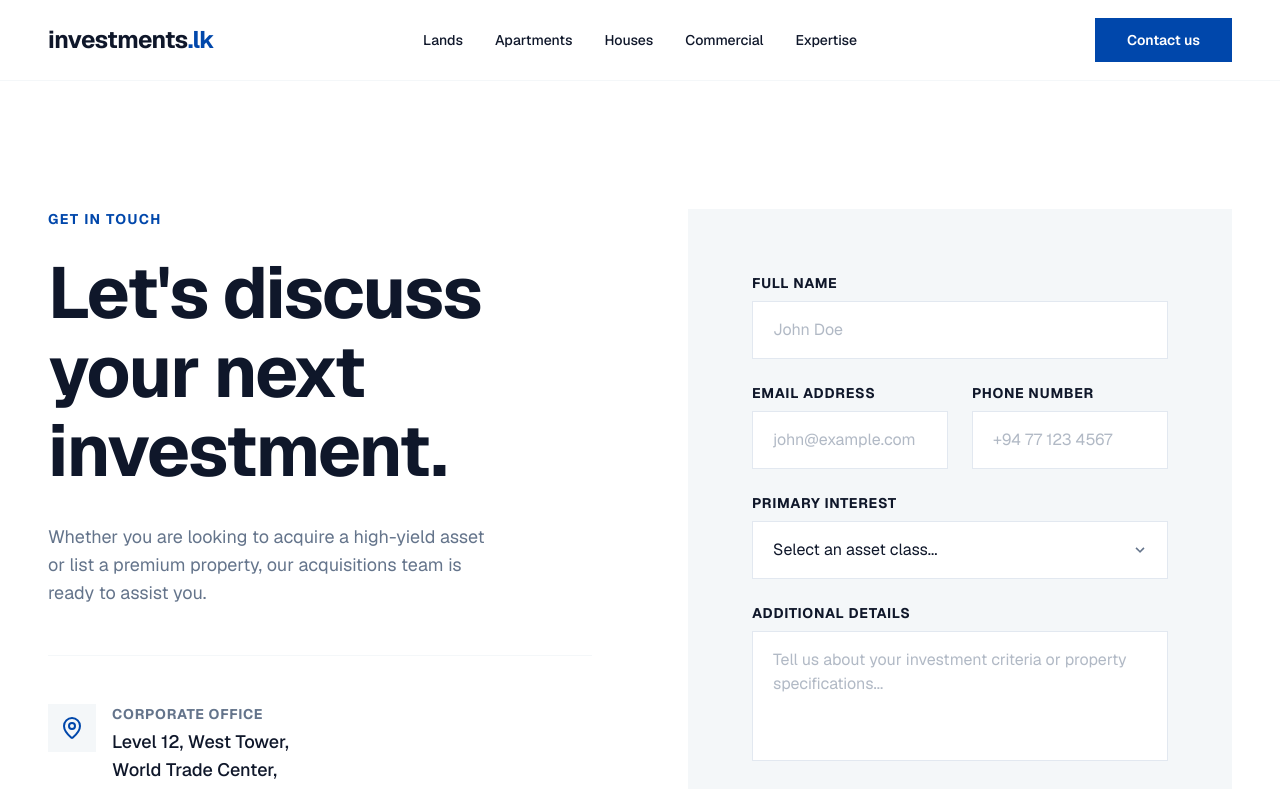
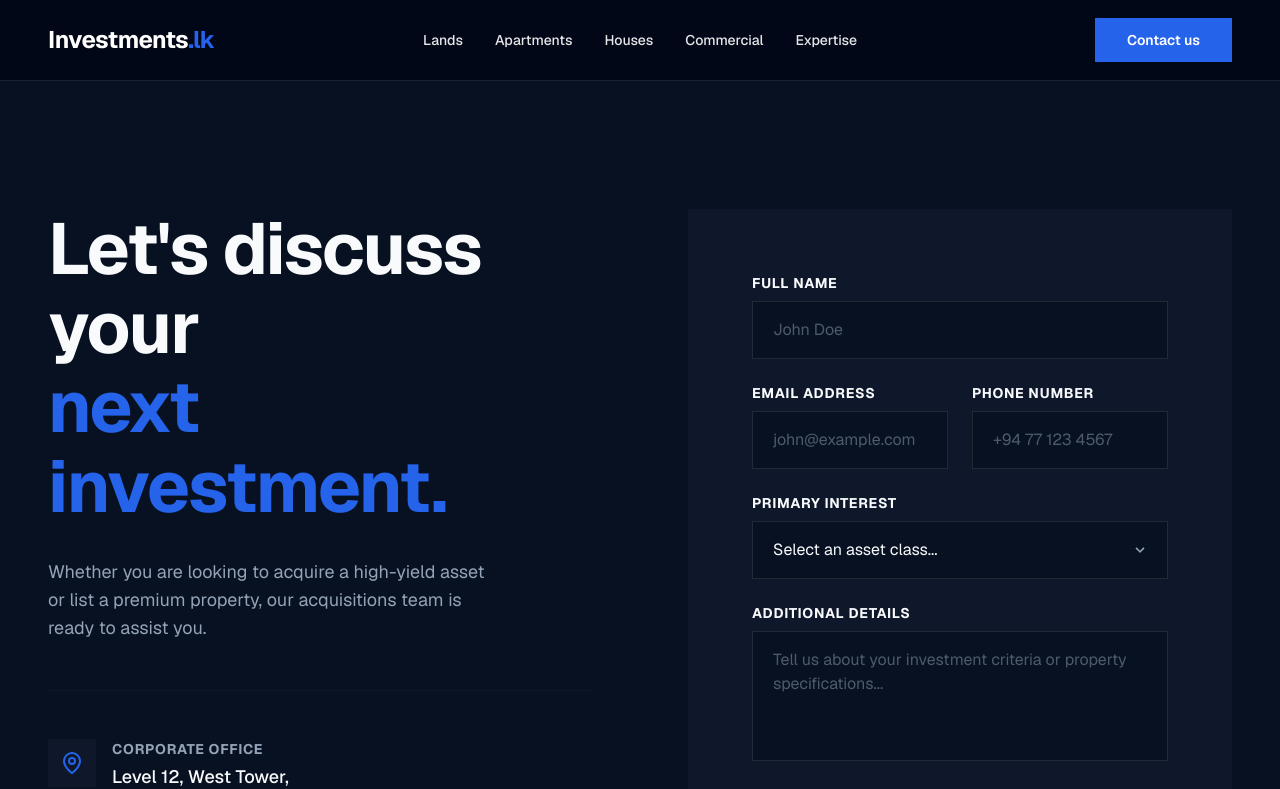
Before and after one commit to SajithPrawanthaFernando/investments, a Next.js app: page /contact in a window 1280 px wide. Shown: the top 789 px of the page. Built offline with nearby package versions, Linux system fonts and the light colour scheme.

Commit message:
Fixed requested changes

```diff
--- a/src/app/contact/page.tsx
+++ b/src/app/contact/page.tsx
@@ -39,17 +39,15 @@ export default function ContactPage() {
   return (
     <div
       ref={containerRef}
-      className="w-full bg-background min-h-screen md:pt-32 pt-16 pb-24"
+      className="w-full bg-background min-h-screen md:pt-32 pt-16 md:pb-24"
     >
       <div className="max-w-[1440px] mx-auto px-6 md:px-12">
         <div className="grid grid-cols-1 lg:grid-cols-2 gap-16 lg:gap-24">
           {/* Left Column: Direct Contact Details */}
           <div ref={leftColumnRef} className="flex flex-col justify-center">
-            <span className="inline-block text-brand font-bold tracking-widest uppercase text-sm mb-6">
-              Get in Touch
-            </span>
             <h1 className="text-5xl md:text-6xl lg:text-7xl font-bold tracking-tight text-foreground leading-[1.1] mb-8">
-              Let's discuss your next investment.
+              Let's discuss your <br />{" "}
+              <span className="text-brand">next investment.</span>
             </h1>
             <p className="text-lg text-muted mb-12 max-w-md">
               Whether you are looking to acquire a high-yield asset or list a
@@ -133,7 +131,7 @@ export default function ContactPage() {
                   type="text"
                   id="name"
                   placeholder="John Doe"
-                  className="w-full bg-background border border-slate-200 dark:border-white/10 px-5 py-4 text-foreground outline-none focus:border-brand focus:ring-1 focus:ring-brand transition-all duration-300 placeholder:text-muted/50"
+                  className="w-full bg-background border border-white/10 px-5 py-4 text-foreground outline-none focus:border-brand focus:ring-1 focus:ring-brand transition-all duration-300 placeholder:text-muted/50"
                   required
                 />
               </div>
@@ -151,7 +149,7 @@ export default function ContactPage() {
                     type="email"
                     id="email"
                     placeholder="john@example.com"
-                    className="w-full bg-background border border-slate-200 dark:border-white/10 px-5 py-4 text-foreground outline-none focus:border-brand focus:ring-1 focus:ring-brand transition-all duration-300 placeholder:text-muted/50"
+                    className="w-full bg-background border border-white/10 px-5 py-4 text-foreground outline-none focus:border-brand focus:ring-1 focus:ring-brand transition-all duration-300 placeholder:text-muted/50"
                     required
                   />
                 </div>
@@ -166,7 +164,7 @@ export default function ContactPage() {
                     type="tel"
                     id="phone"
                     placeholder="+94 77 123 4567"
-                    className="w-full bg-background border border-slate-200 dark:border-white/10 px-5 py-4 text-foreground outline-none focus:border-brand focus:ring-1 focus:ring-brand transition-all duration-300 placeholder:text-muted/50"
+                    className="w-full bg-background border border-white/10 px-5 py-4 text-foreground outline-none focus:border-brand focus:ring-1 focus:ring-brand transition-all duration-300 placeholder:text-muted/50"
                   />
                 </div>
               </div>
@@ -182,7 +180,7 @@ export default function ContactPage() {
                 <div className="relative">
                   <select
                     id="interest"
-                    className="w-full bg-background border border-slate-200 dark:border-white/10 px-5 py-4 text-foreground outline-none focus:border-brand focus:ring-1 focus:ring-brand transition-all duration-300 appearance-none rounded-none"
+                    className="w-full bg-background border border-white/10 px-5 py-4 text-foreground outline-none focus:border-brand focus:ring-1 focus:ring-brand transition-all duration-300 appearance-none rounded-none"
                     required
                   >
                     <option value="" disabled selected>
@@ -219,14 +217,14 @@ export default function ContactPage() {
                   id="message"
                   rows={4}
                   placeholder="Tell us about your investment criteria or property specifications..."
-                  className="w-full bg-background border border-slate-200 dark:border-white/10 px-5 py-4 text-foreground outline-none focus:border-brand focus:ring-1 focus:ring-brand transition-all duration-300 placeholder:text-muted/50 resize-none"
+                  className="w-full bg-background border border-white/10 px-5 py-4 text-foreground outline-none focus:border-brand focus:ring-1 focus:ring-brand transition-all duration-300 placeholder:text-muted/50 resize-none"
                 ></textarea>
               </div>
 
               {/* Submit Button */}
               <button
                 type="submit"
-                className="group mt-4 w-full bg-brand text-white py-5 font-bold tracking-widest uppercase flex items-center justify-center gap-3 hover:bg-navy transition-colors duration-300"
+                className="group mt-4 w-full hover:bg-white hover:text-navy bg-brand text-white py-5 font-bold tracking-widest uppercase flex items-center justify-center gap-3  transition-colors duration-300"
               >
                 Submit Inquiry
                 <ArrowRight
--- a/src/app/globals.css
+++ b/src/app/globals.css
@@ -1,29 +1,17 @@
 @import "tailwindcss";
 
 :root {
-  /* Core Canvas */
-  --background: #ffffff; /* Pure crisp white */
-  --surface: #f4f7f9; /* A very subtle, icy off-white for your boxy cards to stand out */
+  /* Core Canvas (Locked to Dark Mode) */
+  --background: #081121;
+  --surface: #0f172a;
 
   /* Typography & Lines */
-  --foreground: #0f172a; /* Deep slate/navy instead of harsh black */
-  --foreground-muted: #64748b; /* For secondary text (e.g., location details) */
+  --foreground: #f8fafc;
+  --foreground-muted: #94a3b8;
 
   /* Brand Colors */
-  --brand-blue: #0047ab; /* A strong, premium Cobalt Blue for buttons/highlights */
-  --brand-navy: #081121; /* An ultra-dark navy for massive 'heavy' sections like the Footer or Hero */
-}
-
-/* Optional: Dark mode inversion for the high-end night-owl investors */
-@media (prefers-color-scheme: dark) {
-  :root {
-    --background: #081121;
-    --surface: #0f172a;
-    --foreground: #f8fafc;
-    --foreground-muted: #94a3b8;
-    --brand-blue: #2563eb; /* Slightly lighter blue for dark mode contrast */
-    --brand-navy: #020617;
-  }
+  --brand-blue: #2563eb; /* Strong blue for buttons/highlights */
+  --brand-navy: #020617; /* Ultra-dark navy for heavy sections */
 }
 
 @theme inline {
--- a/src/components/home/CategoryGrid.tsx
+++ b/src/components/home/CategoryGrid.tsx
@@ -141,7 +141,7 @@ export default function CategoryGrid() {
             </p>
             <Link
               href="/properties"
-              className="inline-flex items-center justify-center bg-brand text-white px-8 py-3 text-sm font-semibold hover:bg-navy transition-colors duration-300"
+              className="inline-flex items-center justify-center hover:bg-white hover:text-navy bg-brand text-white px-8 py-3 text-sm font-semibold  transition-colors duration-300"
             >
               Browse all
             </Link>
--- a/src/components/home/HeroVideo.tsx
+++ b/src/components/home/HeroVideo.tsx
@@ -155,7 +155,7 @@ export default function HeroVideo() {
         <div className="hero-cta mt-8 pointer-events-auto">
           <Link
             href="/properties"
-            className="inline-flex items-center justify-center bg-white text-navy px-10 py-4 text-sm font-semibold hover:bg-brand hover:text-white transition-colors duration-300"
+            className="inline-flex items-center justify-center hover:bg-white hover:text-navy bg-brand text-white px-10 py-4 text-sm font-semibold transition-colors duration-300"
           >
             Explore Portfolio
           </Link>
--- a/src/components/layout/Footer.tsx
+++ b/src/components/layout/Footer.tsx
@@ -41,7 +41,7 @@ export default function Footer() {
           {footerLinks.map((section, index) => (
             <div
               key={section.category}
-              className={`flex flex-col md:flex-row md:items-center py-8 border-b border-slate-200 dark:border-white/10 ${
+              className={`flex flex-col md:flex-row md:items-center py-8 border-b border-white/10 ${
                 index === 0 ? "border-t" : ""
               }`}
             >
@@ -72,7 +72,7 @@ export default function Footer() {
         <div className="flex flex-col md:flex-row items-center justify-between gap-6">
           {/* Copyright */}
           <p className="text-sm text-muted text-center md:text-left">
-            © Copyright {new Date().getFullYear()} investments.lk. All Rights
+            © Copyright {new Date().getFullYear()} Investments.lk. All Rights
             Reserved.
           </p>
 
--- a/src/components/layout/Navbar.tsx
+++ b/src/components/layout/Navbar.tsx
@@ -8,7 +8,6 @@ import { gsap, useGSAP } from "@/lib/gsap";
 import { clsx, type ClassValue } from "clsx";
 import { twMerge } from "tailwind-merge";
 
-// Quick utility for cleaner tailwind class merging
 function cn(...inputs: ClassValue[]) {
   return twMerge(clsx(inputs));
 }
@@ -27,7 +26,6 @@ function NavbarContent() {
   const navRef = useRef<HTMLElement>(null);
   const [isMobileMenuOpen, setIsMobileMenuOpen] = useState(false);
 
-  // GSAP: Slide down gracefully on initial page load
   useGSAP(
     () => {
       gsap.from(navRef.current, {
@@ -44,17 +42,18 @@ function NavbarContent() {
     <header
       ref={navRef}
       className={cn(
-        "sticky top-0 z-50 w-full border-b border-surface transition-colors duration-300",
-        // CRITICAL FIX: Make the header fully solid Navy when the menu is open
-        // so text from the page doesn't bleed behind the logo.
-        isMobileMenuOpen ? "bg-navy" : "bg-background backdrop-blur-lg",
+        // CRITICAL FIX: Replaced border-surface with border-white/10
+        "sticky top-0 z-50 w-full border-b border-white/10 transition-colors duration-300",
+        // CRITICAL FIX: Forced bg-navy instead of adapting bg-background
+        isMobileMenuOpen ? "bg-navy" : "bg-navy/80 backdrop-blur-lg",
       )}
     >
       <div className="max-w-[1440px] mx-auto px-6 md:px-12 h-20 flex items-center justify-between">
         {/* Logo */}
         <Link href="/" className="flex items-center gap-1 z-50 relative">
-          <span className="text-2xl font-bold tracking-tight text-foreground">
-            investments<span className="text-brand">.lk</span>
+          {/* CRITICAL FIX: Replaced text-foreground with explicit text-white */}
+          <span className="text-2xl font-bold tracking-tight text-white">
+            Investments<span className="text-brand">.lk</span>
           </span>
         </Link>
 
@@ -77,7 +76,10 @@ function NavbarContent() {
                 className={cn(
                   "relative py-1 text-sm font-medium transition-colors hover:text-brand",
                   "after:absolute after:bottom-0 after:left-0 after:h-[2px] after:w-full after:origin-left after:scale-x-0 after:bg-brand after:transition-transform after:duration-300 hover:after:scale-x-100",
-                  isActive ? "text-brand after:scale-x-100" : "text-foreground",
+                  // CRITICAL FIX: Replaced text-foreground with explicit text-white
+                  isActive
+                    ? "text-brand after:scale-x-100"
+                    : "text-white/90 hover:text-white",
                 )}
               >
                 {link.name}
@@ -90,7 +92,7 @@ function NavbarContent() {
         <div className="hidden md:block z-50 relative">
           <Link
             href="/contact"
-            className="bg-brand text-white px-8 py-3 text-sm font-semibold hover:bg-navy transition-colors duration-300 inline-block"
+            className="bg-brand text-white px-8 py-3 text-sm font-semibold hover:bg-white hover:text-navy  transition-colors duration-300 inline-block"
           >
             Contact us
           </Link>
@@ -98,7 +100,8 @@ function NavbarContent() {
 
         {/* Mobile Menu Toggle */}
         <button
-          className="md:hidden p-2 text-foreground z-50 relative"
+          // CRITICAL FIX: Replaced text-foreground with explicit text-white
+          className="md:hidden p-2 text-white z-50 relative"
           onClick={() => setIsMobileMenuOpen(!isMobileMenuOpen)}
           aria-label="Toggle Menu"
         >
@@ -110,7 +113,6 @@ function NavbarContent() {
       <div
         className={cn(
           "fixed inset-0 z-40 h-screen flex flex-col items-center justify-start pt-32 pb-10 gap-8 overflow-y-auto transition-transform duration-500 ease-in-out md:hidden",
-          // CRITICAL FIX: Use the solid bg-navy to block all background images from bleeding through
           "bg-navy",
           isMobileMenuOpen ? "translate-y-0" : "-translate-y-full",
         )}
@@ -131,7 +133,8 @@ function NavbarContent() {
               onClick={() => setIsMobileMenuOpen(false)}
               className={cn(
                 "text-2xl font-medium transition-colors",
-                isActive ? "text-brand" : "text-foreground hover:text-brand",
+                // CRITICAL FIX: Replaced text-foreground with explicit text-white
+                isActive ? "text-brand" : "text-white hover:text-brand",
               )}
             >
               {link.name}
@@ -154,7 +157,8 @@ export default function Navbar() {
   return (
     <Suspense
       fallback={
-        <div className="h-20 w-full bg-background border-b border-surface" />
+        // CRITICAL FIX: Updated fallback classes
+        <div className="h-20 w-full bg-navy border-b border-white/10" />
       }
     >
       <NavbarContent />
```
Also changed, not shown: src/app/expertise/page.tsx (+14 -16 lines), src/app/properties/[slug]/PropertyClient.tsx (+9 -9 lines), src/app/properties/page.tsx (+6 -6 lines), src/components/home/DualCtaBlock.tsx (+6 -5 lines).
